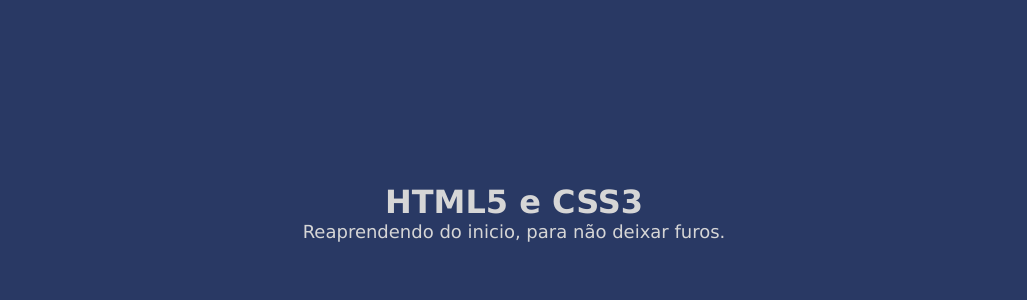
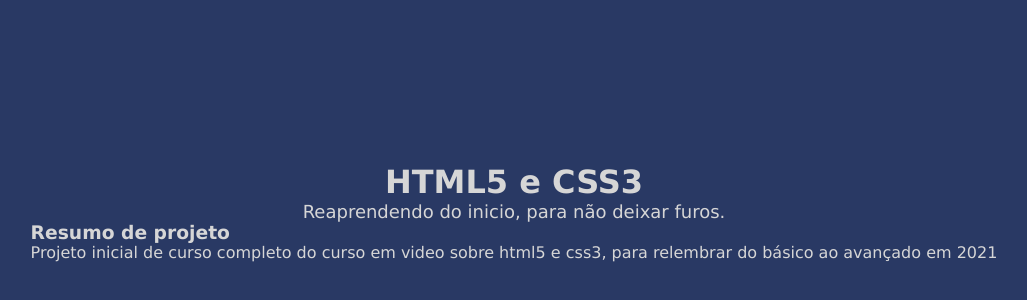
Before and after one commit to Lucas-Bandeira-MJ/Curso-Em-Video, a plain HTML site: page index.html in a window 1280 px wide. Shown: the part 188-488 px from the top of the page, without its empty margins (126-1153 px from the left). Drawn offline with Linux system fonts and the light colour scheme.

Commit message:
alterado index.html

```diff
--- a/index.html
+++ b/index.html
@@ -9,5 +9,12 @@
 <body>
     <h1 class="title">HTML5 e CSS3</h1>
     <h2 class="subtitle">Reaprendendo do inicio, para não deixar furos.</h2>
+
+    <section class="intro">
+        <h3 class="title">
+            Resumo de projeto
+        </h3>
+        <p>Projeto inicial de curso completo do curso em video sobre html5 e css3, para relembrar do básico ao avançado em 2021</p>
+    </section>
 </body>
 </html>
```
